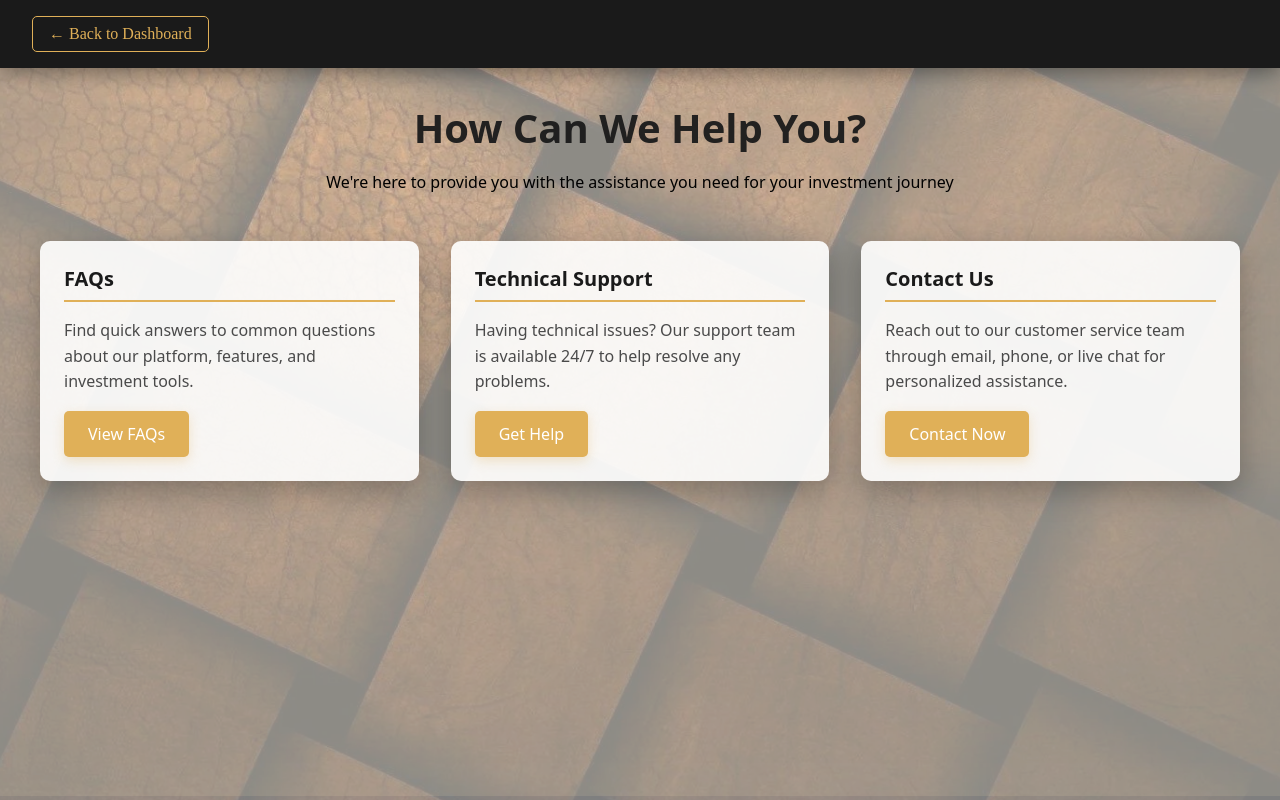
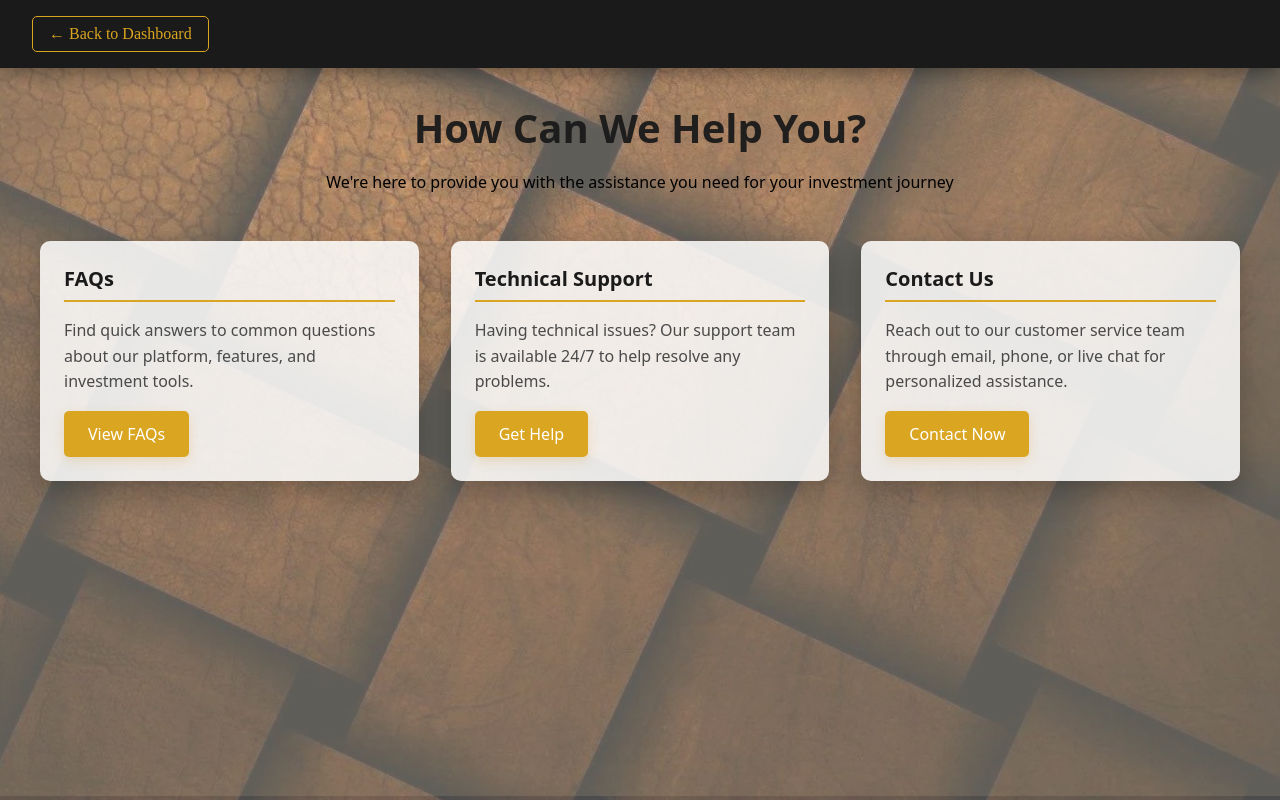
Before and after one commit to blackgrapes/Stock-Portal, a Flask app: page /support.html in a window 1280 px wide. Run offline with Flask 3, Linux system fonts and the light colour scheme.

Commit message:
Update support.html

```diff
--- a/templates/support.html
+++ b/templates/support.html
@@ -14,15 +14,15 @@
     left: 0;
     width: 100%;
     height: 100%;
-    background: url('media/image.png'); /* You'll need to replace with actual image path */
-    background-color: rgba(231, 221, 194, 0);
-                       color: rgba(255, 255, 255, 0.172);
+    background: url('media/image.png');
+   background-color: rgb(0, 0, 0, 0.564);
+
 
 
     background-size: cover;
     background-position: center;
     background-repeat: no-repeat;
-    opacity: 0.5; /* Adjust opacity as needed */
+    opacity: 0.7;
     z-index: -1;
 }
 
@@ -41,8 +41,8 @@
 
         .back-button {
             background: transparent;
-            border: 1px solid #e0b058;
-            color: #e0b058;
+            border: 1px solid goldenrod;
+            color: goldenrod;
             padding: 0.5rem 1rem;
             border-radius: 5px;
             cursor: pointer;
@@ -55,7 +55,7 @@
 
 
         .back-button:hover {
-            background: #e0b058;
+            background:goldenrod;
             color: white;
             box-shadow: 0 4px 15px rgba(224, 176, 88, 0.4);
         }
@@ -87,7 +87,7 @@
         }
 
         .support-card {
-            background: rgba(255, 255, 255, 0.9);
+            background: rgba(255, 255, 255, 0.85);
             border-radius: 10px;
             padding: 1.5rem;
             box-shadow: 0 10px 30px rgba(0, 0, 0, 0.25);
@@ -103,7 +103,7 @@
             color: #1a1a1a;
             font-size: 1.25rem;
             margin-bottom: 1rem;
-            border-bottom: 2px solid #e0b058;
+            border-bottom: 2px solid goldenrod;
             padding-bottom: 0.5rem;
         }
 
@@ -114,7 +114,7 @@
         }
 
         .support-button {
-            background-color: #e0b058;
+            background-color: goldenrod;
             color: white;
             border: none;
             padding: 0.75rem 1.5rem;
@@ -128,7 +128,7 @@
         }
 
         .support-button:hover {
-            background-color: #c89844;
+            background-color: goldenrod;
             box-shadow: 0 6px 15px rgba(224, 176, 88, 0.4);
         }
 
```
